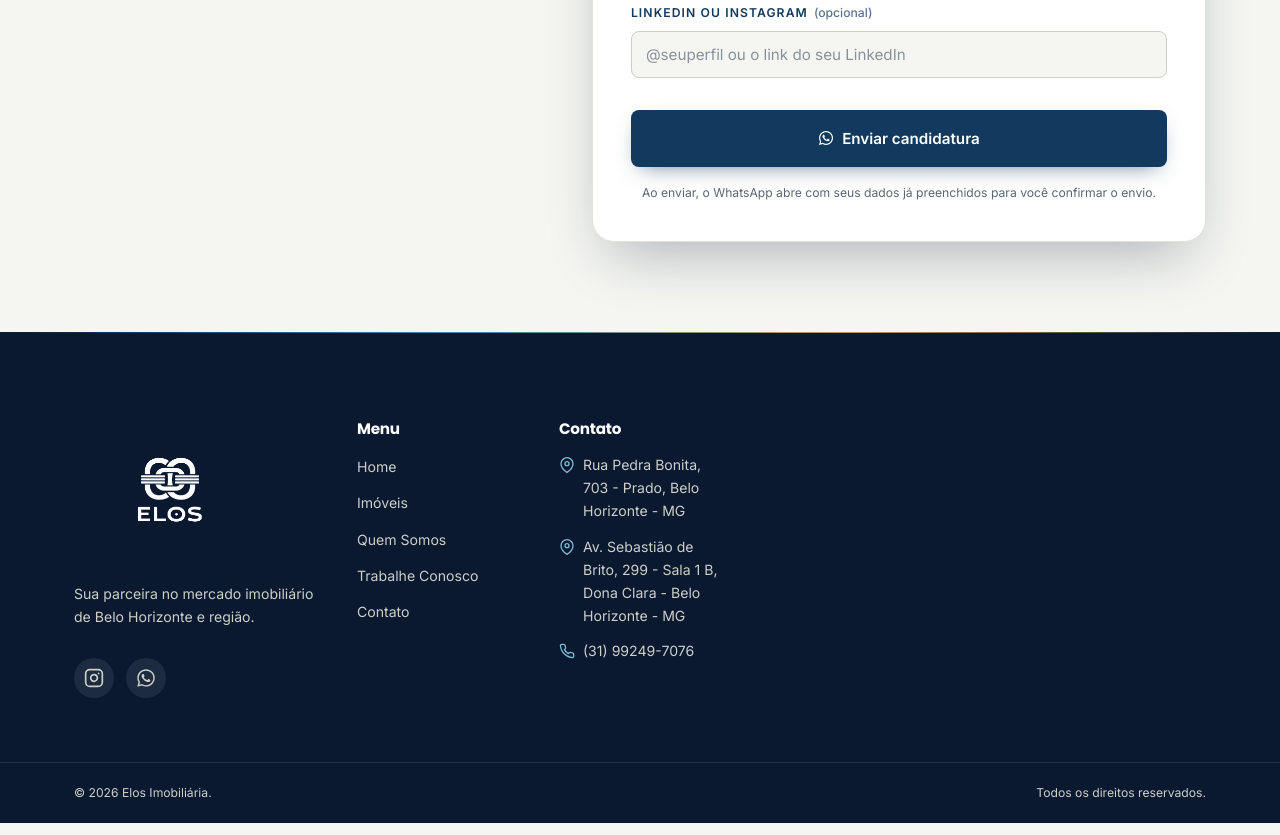
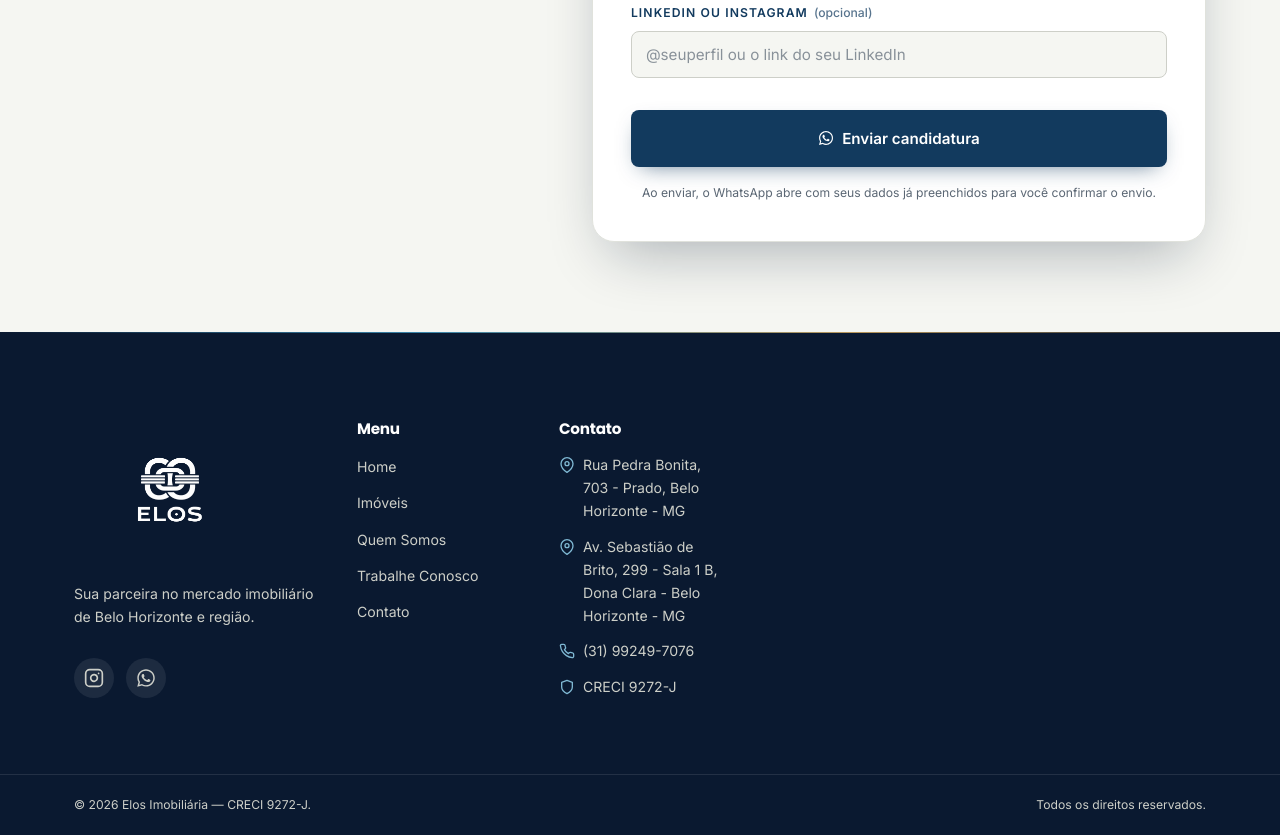
Before and after one commit to luccatenorio/site-elos-imobiliaria, a website: page trabalhe-conosco.html in a window 1280 px wide. Shown: the part 2180-3015 px from the top of the page. Drawn offline with Linux system fonts and the light colour scheme.

Commit message:
fix: adiciona CRECI 9272-J no rodape junto aos enderecos de contato

```diff
--- a/trabalhe-conosco.html
+++ b/trabalhe-conosco.html
@@ -35,6 +35,7 @@
   <symbol id="i-users" viewBox="0 0 24 24"><g fill="none" stroke="currentColor" stroke-width="2" stroke-linecap="round" stroke-linejoin="round"><path d="M19 21v-2a4 4 0 0 0-4-4H9a4 4 0 0 0-4 4v2"/><circle cx="12" cy="7" r="4"/></g></symbol>
   <symbol id="i-list" viewBox="0 0 24 24"><g fill="none" stroke="currentColor" stroke-width="2" stroke-linecap="round" stroke-linejoin="round"><line x1="8" y1="6" x2="21" y2="6"/><line x1="8" y1="12" x2="21" y2="12"/><line x1="8" y1="18" x2="21" y2="18"/><line x1="3" y1="6" x2="3.01" y2="6"/><line x1="3" y1="12" x2="3.01" y2="12"/><line x1="3" y1="18" x2="3.01" y2="18"/></g></symbol>
   <symbol id="i-trending" viewBox="0 0 24 24"><g fill="none" stroke="currentColor" stroke-width="2" stroke-linecap="round" stroke-linejoin="round"><polyline points="23 6 13.5 15.5 8.5 10.5 1 18"/><polyline points="17 6 23 6 23 12"/></g></symbol>
+  <symbol id="i-shield" viewBox="0 0 24 24"><path fill="none" stroke="currentColor" stroke-width="2" stroke-linecap="round" stroke-linejoin="round" d="M12 22s8-4 8-10V5l-8-3-8 3v7c0 6 8 10 8 10z"/></symbol>
 </svg>
 
 <!-- ================= HEADER ================= -->
@@ -288,12 +289,13 @@
       <p><svg class="icon icon-sm" aria-hidden="true"><use href="#i-pin"/></svg> Rua Pedra Bonita, 703 - Prado, Belo Horizonte - MG</p>
       <p><svg class="icon icon-sm" aria-hidden="true"><use href="#i-pin"/></svg> Av. Sebastião de Brito, 299 - Sala 1 B, Dona Clara - Belo Horizonte - MG</p>
       <p><svg class="icon icon-sm" aria-hidden="true"><use href="#i-phone"/></svg> <a href="tel:+5531992497076">(31) 99249-7076</a></p>
+      <p><svg class="icon icon-sm" aria-hidden="true"><use href="#i-shield"/></svg> CRECI 9272-J</p>
     </div>
   </div>
 
   <div class="footer-bottom">
     <div class="container footer-bottom-inner">
-      <span>© <span id="year"></span> Elos Imobiliária.</span>
+      <span>© <span id="year"></span> Elos Imobiliária — CRECI 9272-J.</span>
       <span>Todos os direitos reservados.</span>
     </div>
   </div>
```
Also changed, not shown: index.html (+2 -1 lines).
